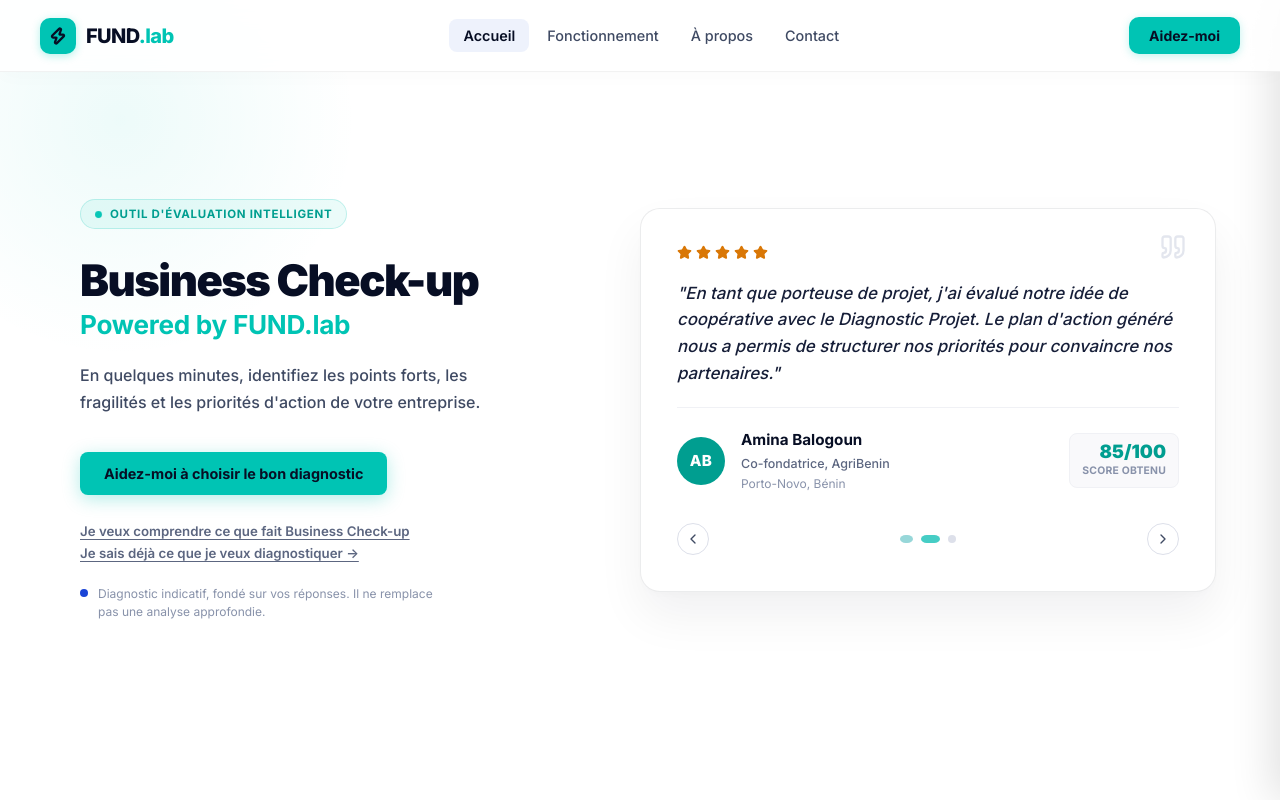
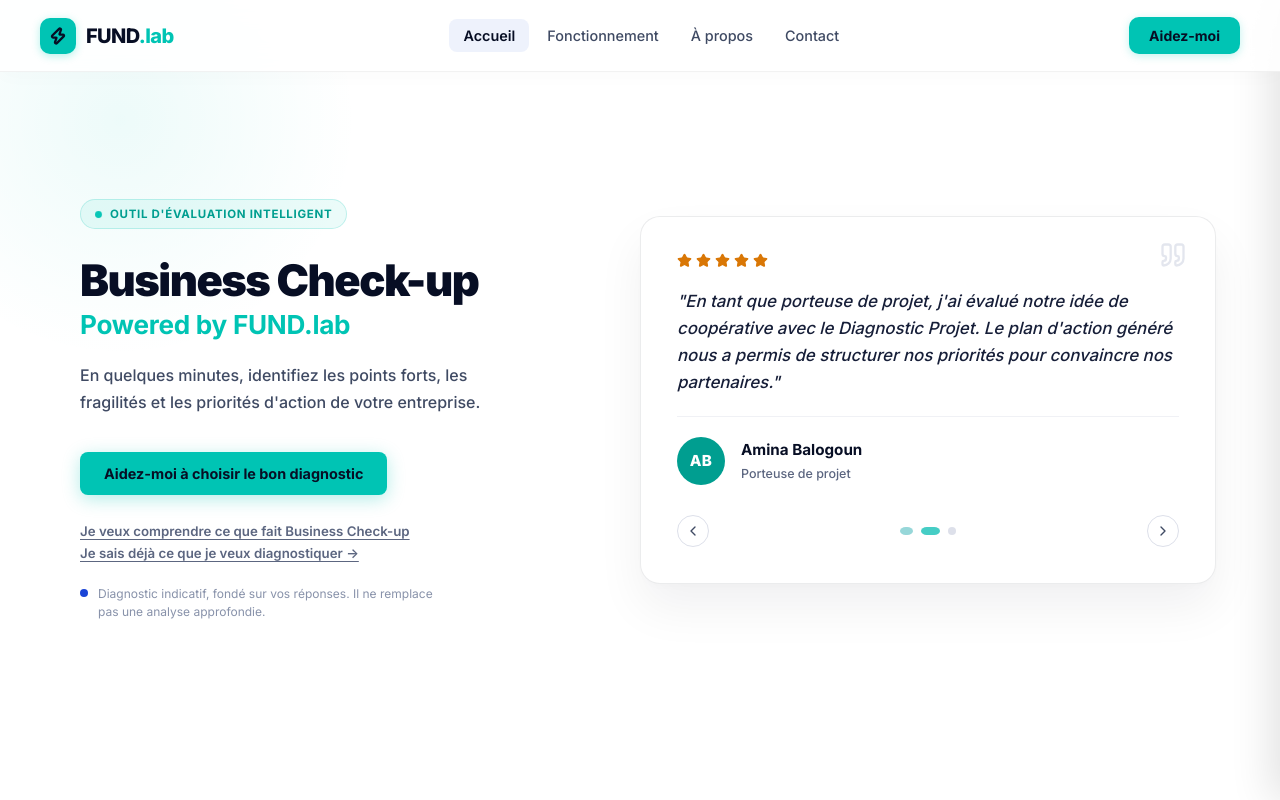
Before and after one commit to josuefox123/business_check_up, a React (Vite) app: page / in a window 1280 px wide. Shown: the top 800 px of the page. Built offline with nearby package versions, Linux system fonts and the light colour scheme.

Commit message:
fix: remove location and score details from testimonials on homepage

```diff
--- a/src/components/screens/LandingPage.css
+++ b/src/components/screens/LandingPage.css
@@ -295,36 +295,6 @@
   white-space: nowrap;
   overflow: hidden;
   text-overflow: ellipsis;
-}
-
-.lp-carousel-author-loc {
-  font-size: 0.75rem;
-  color: var(--slate-400, #8892aa);
-}
-
-.lp-carousel-score {
-  text-align: right;
-  flex-shrink: 0;
-  background: var(--slate-50, #f9f9fb);
-  border: 1px solid var(--slate-100, #f0f1f5);
-  padding: 8px 12px;
-  border-radius: 8px;
-}
-
-.lp-carousel-score-num {
-  font-size: 1.15rem;
-  font-weight: 900;
-  color: var(--color-accent-dark, #009E90);
-  line-height: 1;
-  margin-bottom: 2px;
-}
-
-.lp-carousel-score-label {
-  font-size: 0.65rem;
-  font-weight: 700;
-  text-transform: uppercase;
-  color: var(--slate-400, #8892aa);
-  letter-spacing: 0.02em;
 }
 
 .lp-carousel-nav {
--- a/src/components/screens/LandingPage.jsx
+++ b/src/components/screens/LandingPage.jsx
@@ -45,33 +45,27 @@ const WHY_ITEMS = [
 const TESTIMONIALS = [
   {
     name: 'Koffi Mensah',
-    role: 'Gérant, Mensah Trading Co.',
-    location: 'Cotonou, Bénin',
+    role: 'Chef d\'entreprise',
     avatar: 'KM',
     avatarBg: 'var(--color-blue)',
     text: 'Le diagnostic Flash de la CCI Bénin m\'a permis de faire un point clair sur la trésorerie et la gestion de mon commerce en moins de 10 minutes. C\'est simple, rapide et gratuit.',
-    module: 'Diagnostic Flash',
-    score: 72
+    module: 'Diagnostic Flash'
   },
   {
     name: 'Amina Balogoun',
-    role: 'Co-fondatrice, AgriBenin',
-    location: 'Porto-Novo, Bénin',
+    role: 'Porteuse de projet',
     avatar: 'AB',
     avatarBg: 'var(--color-accent-dark)',
     text: 'En tant que porteuse de projet, j\'ai évalué notre idée de coopérative avec le Diagnostic Projet. Le plan d\'action généré nous a permis de structurer nos priorités pour convaincre nos partenaires.',
-    module: 'Diagnostic Projet',
-    score: 85
+    module: 'Diagnostic Projet'
   },
   {
     name: 'Sébastien Houessou',
-    role: 'Directeur, BTP Service',
-    location: 'Parakou, Bénin',
+    role: 'Directeur de société',
     avatar: 'SH',
     avatarBg: '#8b5cf6',
     text: 'Face à une baisse de régime, le Diagnostic Difficulté a pointé du doigt des failles organisationnelles précises. Le rapport d\'évaluation est d\'une pertinence remarquable pour redresser la barre.',
-    module: 'Diagnostic Difficulté',
-    score: 42
+    module: 'Diagnostic Difficulté'
   }
 ];
 
@@ -174,11 +168,6 @@ export const LandingPage = ({ onStart, onLearnMore, onGoToCatalog }) => {
                 <div className="lp-carousel-author-info">
                   <div className="lp-carousel-author-name">{TESTIMONIALS[currentTestimonial].name}</div>
                   <div className="lp-carousel-author-role">{TESTIMONIALS[currentTestimonial].role}</div>
-                  <div className="lp-carousel-author-loc">{TESTIMONIALS[currentTestimonial].location}</div>
-                </div>
-                <div className="lp-carousel-score">
-                  <div className="lp-carousel-score-num">{TESTIMONIALS[currentTestimonial].score}/100</div>
-                  <div className="lp-carousel-score-label">Score obtenu</div>
                 </div>
               </div>
 
```
